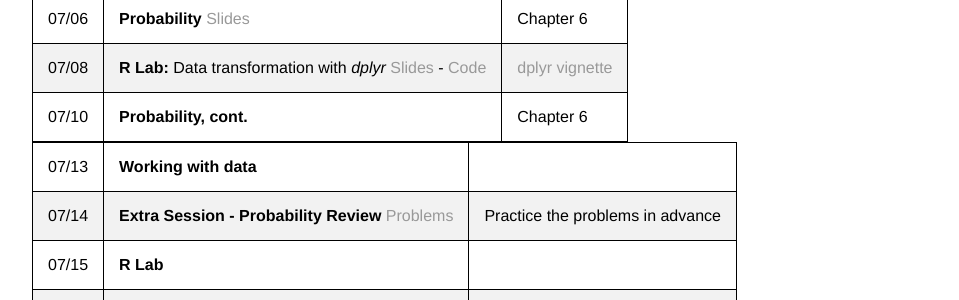
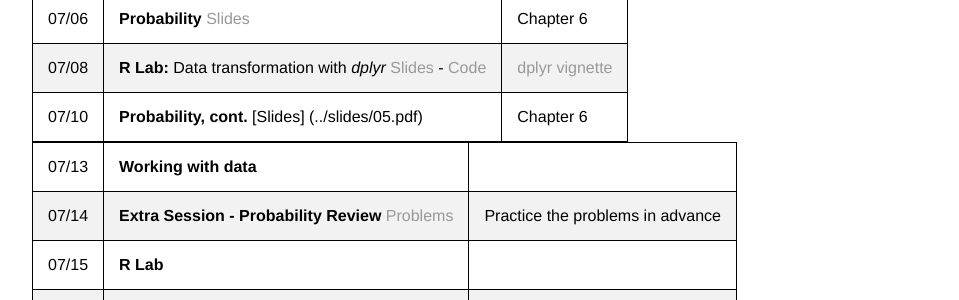
Before and after one commit to stats60/stats60.github.io, a Jekyll site: the page built from syllabus/index.md, in a window 1280 px wide. Shown: the part 719-1019 px from the top of the page, without its empty margins (160-1119 px from the left). Built offline with Jekyll 4.4.1, drawn with Linux system fonts in a browser that asks for light colours; our own code applies the rules of GitHub Pages for plain Markdown files.

Commit message:
slides week 3

```diff
--- a/syllabus/index.md
+++ b/syllabus/index.md
@@ -22,7 +22,7 @@ Wednesday sessions are dedicated to R Labs. R Labs are an important component of
 
 |07/06 |**Probability** [Slides](../slides/04.pdf)|Chapter 6|
 |07/08 |**R Lab:** Data transformation with *dplyr* [Slides](../Rlab/lab3.html) - [Code](../code-rlab3.R)|[dplyr vignette](https://cran.r-project.org/web/packages/dplyr/vignettes/dplyr.html)|
-|07/10 |**Probability, cont.**|Chapter 6|
+|07/10 |**Probability, cont.** [Slides] (../slides/05.pdf)|Chapter 6|
 
 |07/13 |**Working with data**||
 |07/14 |**Extra Session - Probability Review** [Problems](../slides/problem_session1.pdf)| Practice the problems in advance|
```
Also changed, not shown: 2 other files.
